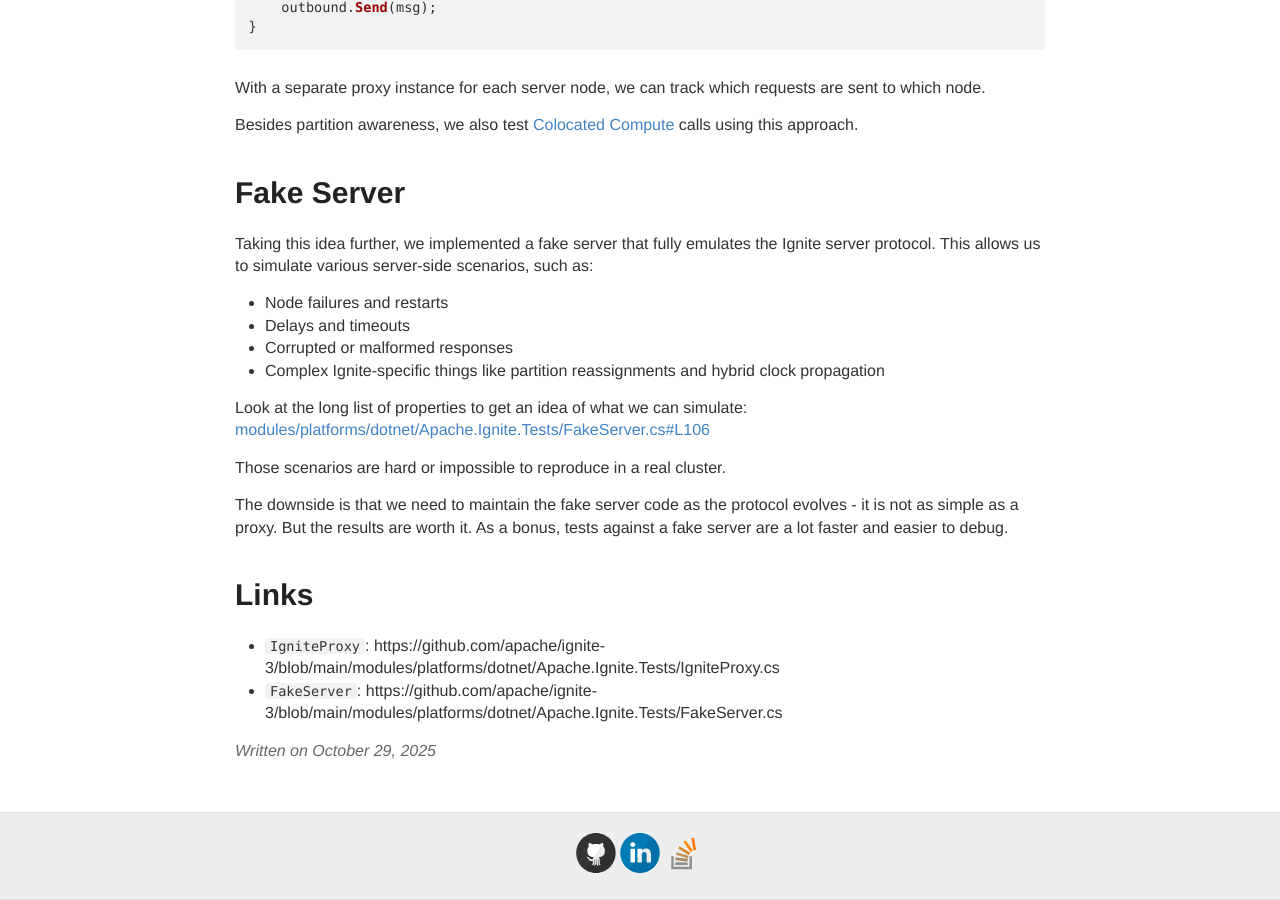
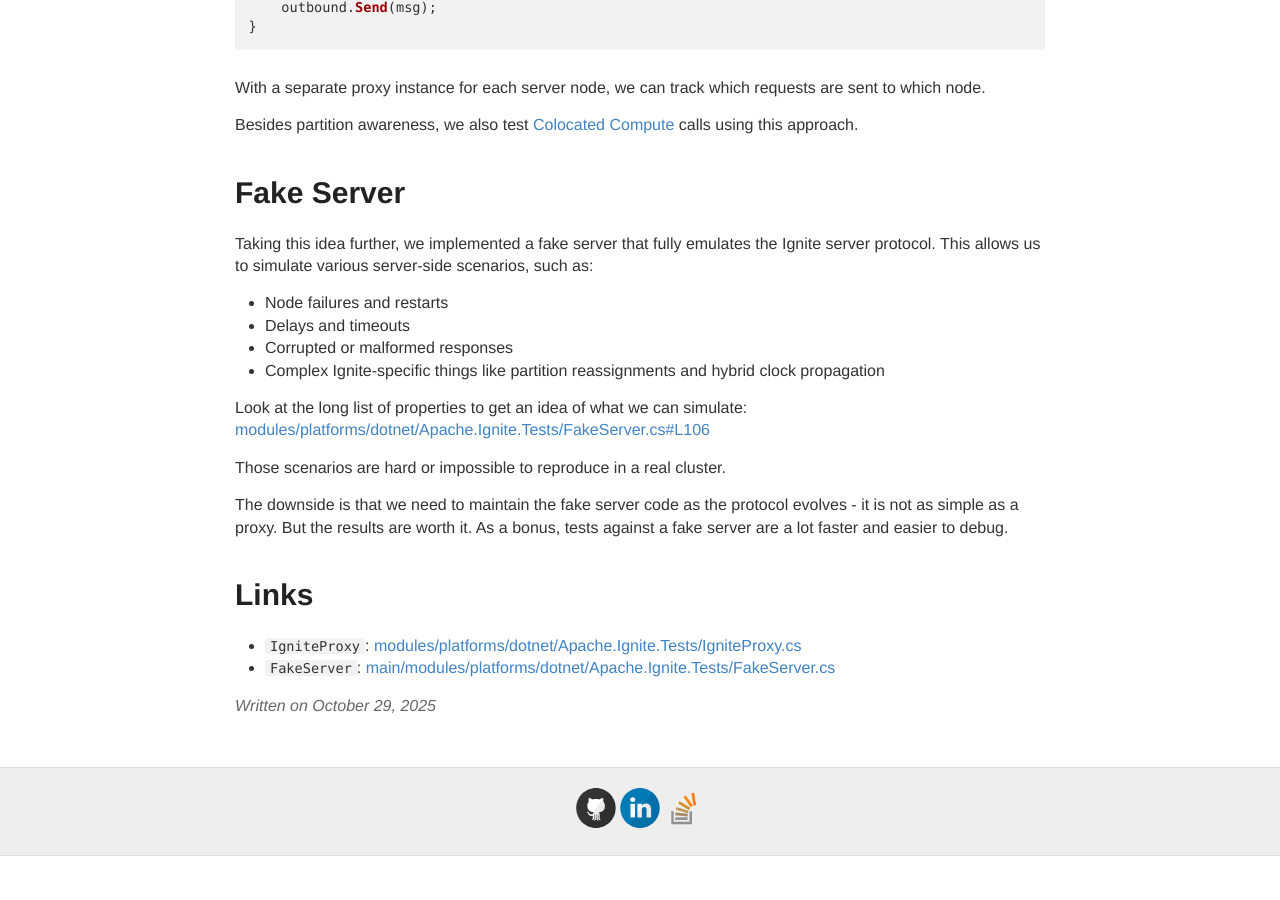
Before and after one commit to ptupitsyn/ptupitsyn.github.io, a Jekyll site: the page built from _posts/2025-10-29-Testing-Client-Protocol-In-Apache-Ignite-Net-3.md, in a window 1280 px wide and 900 px high, scrolled down 1041 px. Built offline with Jekyll 4.4.1, drawn with Linux system fonts in a browser that asks for light colours; after the commit the page ends 1897 px from its top, so only the background shows below that; some of the changed lines change nothing that is shown.

Commit message:
Fix link

```diff
--- a/_posts/2025-10-29-Testing-Client-Protocol-In-Apache-Ignite-Net-3.md
+++ b/_posts/2025-10-29-Testing-Client-Protocol-In-Apache-Ignite-Net-3.md
@@ -67,5 +67,5 @@
 
 # Links
 
-* `IgniteProxy`: https://github.com/apache/ignite-3/blob/main/modules/platforms/dotnet/Apache.Ignite.Tests/IgniteProxy.cs
-* `FakeServer`: https://github.com/apache/ignite-3/blob/main/modules/platforms/dotnet/Apache.Ignite.Tests/FakeServer.cs
+* `IgniteProxy`: [modules/platforms/dotnet/Apache.Ignite.Tests/IgniteProxy.cs](https://github.com/apache/ignite-3/blob/main/modules/platforms/dotnet/Apache.Ignite.Tests/IgniteProxy.cs)
+* `FakeServer`: [main/modules/platforms/dotnet/Apache.Ignite.Tests/FakeServer.cs](https://github.com/apache/ignite-3/blob/main/modules/platforms/dotnet/Apache.Ignite.Tests/FakeServer.cs)
```
